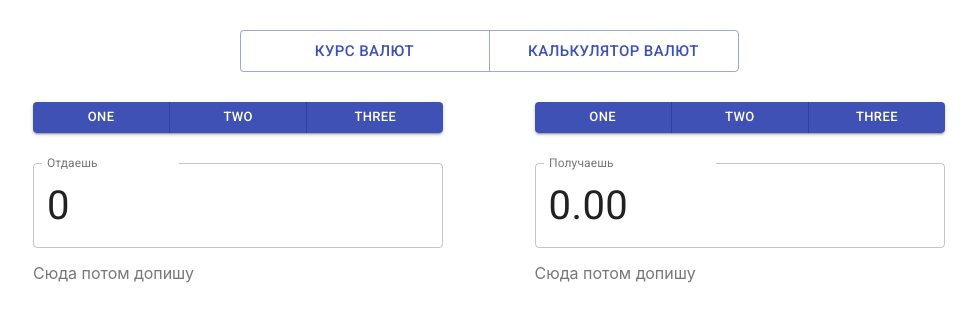
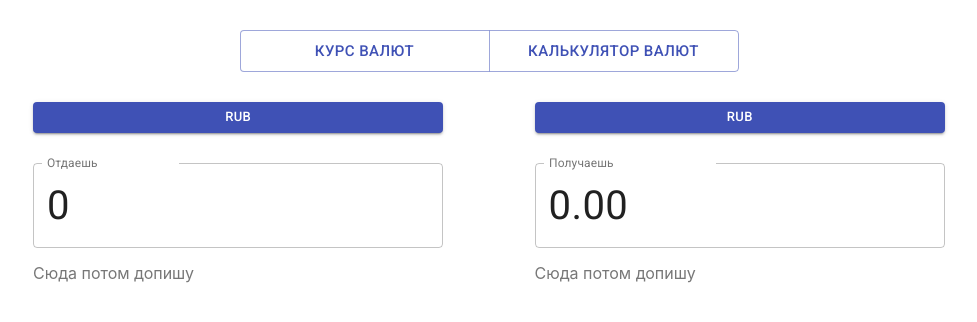
Before and after one commit to TheNear/ExchangeRates, a React (Create React App) app: page /calc in a window 1280 px wide. Shown: the top 322 px of the page, without its empty margins (151-1128 px from the left). Built offline with nearby package versions, Linux system fonts and the light colour scheme; no server answers.

Commit message:
add change currency buttons

```diff
--- a/src/components/ExchangeBlock/ExchangeBlock.jsx
+++ b/src/components/ExchangeBlock/ExchangeBlock.jsx
@@ -3,10 +3,10 @@ import styles from './ExchangeBlock.module.css'
 import { ExchangeInput } from '../ExchangeInput/ExchangeInput';
 import { ExchangeSelectCurrency } from '../ExchangeSelectCurrency/ExchangeSelectCurrency';
 
-export function ExchangeBlock({ inputValue, inputValueHandler, readOnly, name }) {
+export function ExchangeBlock({ inputValue, inputValueHandler, readOnly, name, activeCur}) {
   return (
     <div className={styles.container}>
-      <ExchangeSelectCurrency />
+      <ExchangeSelectCurrency activeCur={activeCur} />
 
       <ExchangeInput
         name={name}
--- a/src/components/ExchangeSelectCurrency/ExchangeSelectCurrency.jsx
+++ b/src/components/ExchangeSelectCurrency/ExchangeSelectCurrency.jsx
@@ -1,20 +1,38 @@
-import React from 'react';
+import React, { useMemo } from 'react';
 import Button from '@material-ui/core/Button';
 import ButtonGroup from '@material-ui/core/ButtonGroup';
 import styles from './ExchangeSelectCurrency.module.css';
+import { useSelector } from 'react-redux';
 
-export function ExchangeSelectCurrency() {
+export function ExchangeSelectCurrency({ activeCur }) {
+  const currencyList = useSelector((store) => store.currencyReducer);
+  const favoriteCurrency = useSelector((store) => store.favoriteCurrencyReducer.list);
+
+  const sorted = useMemo(() => currencyList.slice().sort((a, b) => {
+    if (a.ID === activeCur.ID) return -1;
+    if (favoriteCurrency.includes(a.ID) > favoriteCurrency.includes(b.ID)) return -1;
+  }),[currencyList])
+
+
   return (
     <ButtonGroup
       size="small"
       className={styles.buttons}
-      variant="contained"
       color="primary"
       aria-label="buttons"
     >
-      <Button className={styles.button}>One</Button>
-      <Button className={styles.button}>Two</Button>
-      <Button className={styles.button}> Three</Button>
+      {sorted.map((button, index) => {
+        if (index < 4) {
+          return (
+            <Button
+              variant={button.ID === activeCur.ID ? "contained" : ""}
+              className={styles.button}
+            >
+              {button.CharCode}
+            </Button>
+          )
+        }
+      })}
     </ButtonGroup>
   )
 }
--- a/src/pages/ExchangeRatePage/ExchangeRatePage.jsx
+++ b/src/pages/ExchangeRatePage/ExchangeRatePage.jsx
@@ -28,10 +28,12 @@ export function ExchangeRatePage() {
         inputValue={fromValue}
         inputValueHandler={changeFromValue}
         name="Отдаешь"
+        activeCur={exchangesCurrencies.mainCurrency}
       />
       <ExchangeBlock
         inputValue={toValue}
         readOnly={true}
+        activeCur={exchangesCurrencies.secondCurrency}
         name="Получаешь"
       />
 
```
